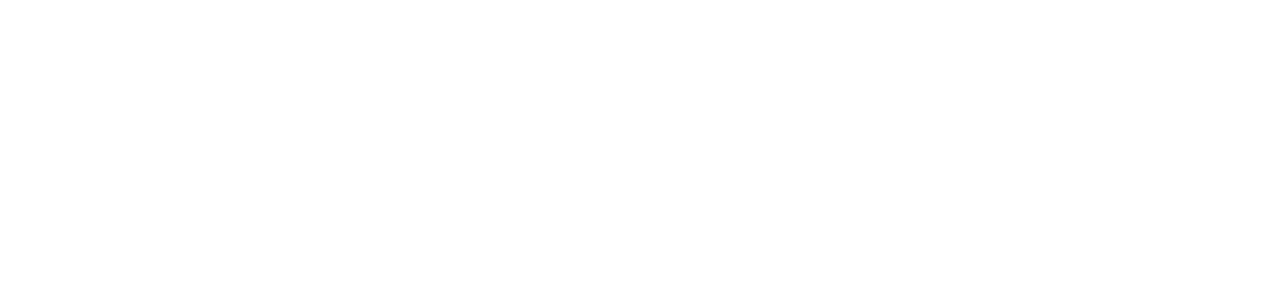
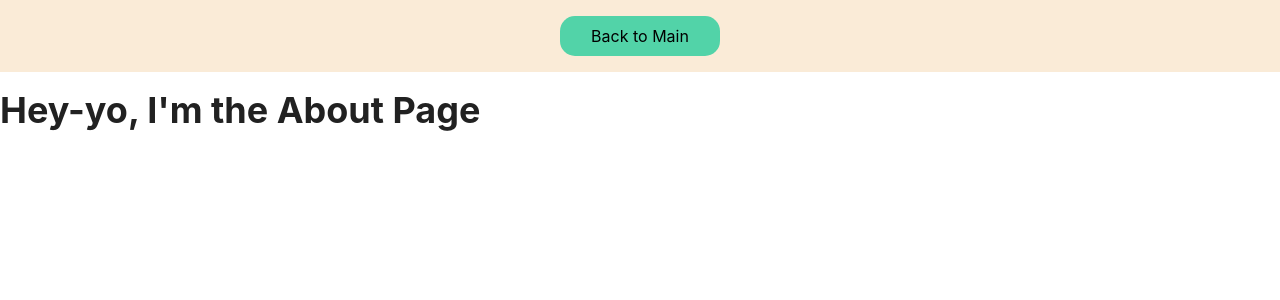
Before and after one commit to brett-ranieri/web-port-react, a React (Create React App) app: page /about in a window 1280 px wide. Before the commit this address had no page. Shown: the top 300 px of the page. Built offline with nearby package versions, Linux system fonts and the light colour scheme.

Commit message:
add about page

```diff
--- a/src/App.css
+++ b/src/App.css
@@ -105,6 +105,7 @@
 	padding: 1em;
 	width: 100%;
 }
-.proj-container {
+.proj-container,
+.about-container {
 	padding-top: 90px;
 }
--- a/src/App.js
+++ b/src/App.js
@@ -8,6 +8,7 @@
 import ScrollToTop from "./components/ScrollToTop";
 import { BrowserRouter, Routes, Route, Navigate, Link } from "react-router-dom";
 import ProjectsPage from "./components/ProjectsPage";
+import AboutPage from "./components/AboutPage";
 // import { Button } from "@material-tailwind/react";
 
 function App() {
@@ -82,6 +83,17 @@
 						</div>
 					}
 				/>
+				<Route
+					path='/about'
+					element={
+						<div>
+							<AboutPage
+							// handleState={handleState}
+							// mainView={mainView}
+							/>
+						</div>
+					}
+				/>
 			</Routes>
 		</BrowserRouter>
 	);
--- /dev/null
+++ b/src/components/AboutPage.js
@@ -0,0 +1,35 @@
+import React from "react";
+import { Link } from "react-router-dom";
+import ScrollToTop from "./ScrollToTop";
+// import { useEffect } from "react";
+
+const AboutPage = () => {
+	// useEffect(() => {
+	// 	handleState();
+	// });
+
+	// function logState() {
+	// 	console.log(mainView);
+	// }
+
+	return (
+		<div>
+			<div className='flex-container proj-btn-container'>
+				<Link
+					className='link-btn'
+					to='/'
+				>
+					Back to Main
+				</Link>
+			</div>
+
+			<div className='about-container'>
+				<h1 className='text-4xl font-bold text-gray-900'>Hey-yo, I'm the About Page</h1>
+
+				<ScrollToTop />
+			</div>
+		</div>
+	);
+};
+
+export default AboutPage;
--- a/src/components/AboutView.js
+++ b/src/components/AboutView.js
@@ -1,10 +1,20 @@
 import React from "react";
+import { Link } from "react-router-dom";
 
 const AboutView = () => {
 	return (
 		<div className='about main-view-comp'>
 			<h1>I'm the About Page</h1>
 			<p>Here you will find information about me.</p>
+
+			<div className='flex-container btn-style'>
+				<Link
+					className='link-btn'
+					to='/about'
+				>
+					Learn more
+				</Link>
+			</div>
 		</div>
 	);
 };
--- a/src/components/ProjectView.js
+++ b/src/components/ProjectView.js
@@ -3,7 +3,6 @@
 import { data } from "../projectData";
 import { MdChevronLeft, MdChevronRight } from "react-icons/md";
 import { Link } from "react-router-dom";
-import { Button } from "@material-tailwind/react";
 
 const ProjectView = () => {
 	const slideLeft = () => {
```
